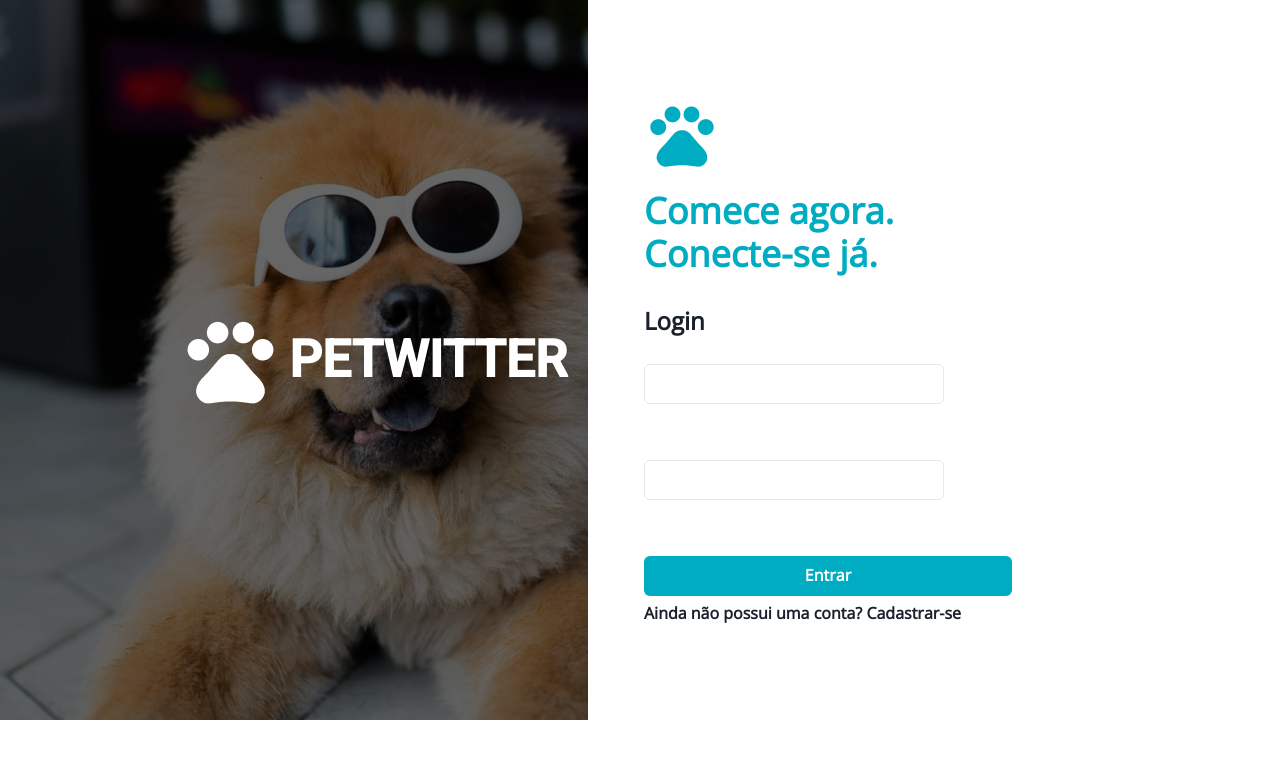
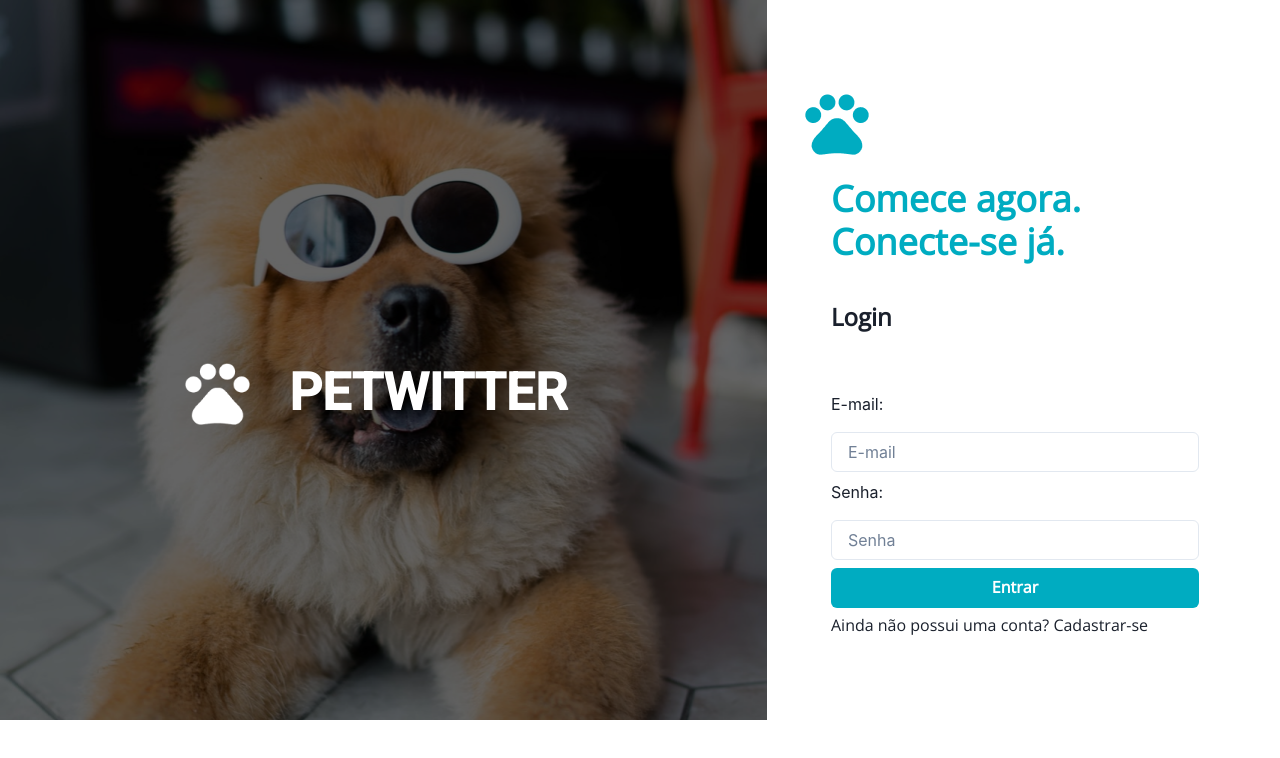
Before and after one commit to Victorcsilva/FrontPetwitter, a React (Create React App) app: page / in a window 1280 px wide. Shown: the top 758 px of the page. Built offline with nearby package versions, Linux system fonts and the light colour scheme; no server answers.

Commit message:
Tela de Cadastro e ajuste no login

```diff
--- a/package.json
+++ b/package.json
@@ -3,6 +3,7 @@
   "version": "0.1.0",
   "private": true,
   "dependencies": {
+    "@chakra-ui/icons": "^2.0.1",
     "@chakra-ui/react": "^2.1.0",
     "@emotion/react": "^11.9.0",
     "@emotion/styled": "^11.8.1",
@@ -14,6 +15,7 @@
     "react": "^18.0.0",
     "react-dom": "^18.0.0",
     "react-hook-form": "^7.31.2",
+    "react-icons": "^4.3.1",
     "react-router-dom": "6",
     "react-scripts": "5.0.0",
     "styled-components": "^5.3.3",
--- a/src/routes/Cadastro.js
+++ b/src/routes/Cadastro.js
@@ -0,0 +1,128 @@
+import {Heading,
+        Stack,
+        Link,
+        Button,
+        Input,
+        Flex,
+        Text,
+       Image} from '@chakra-ui/react';
+      import dogimage from '../images/dog1.png'
+      import patas from '../images/pets.png'
+      import symbol from '../images/symbol.png'
+      import patasblue from '../images/petsblue.png'
+import { Link as ReachLink } from "react-router-dom"
+
+
+function Cadastro() {
+
+  return (
+<Flex display={'flex'} direction={['column', 'row']} >
+     <Flex
+           align={'center'}
+           justify='center'>
+             <Flex>
+                <Image src={dogimage}
+                        display='flex'
+                        w={['100%','767px']}
+                        h={['100%','720px']}/>
+
+                    <Image src={patas}
+                            display='flex'
+                            left={[37,179]}
+                            top={[67,354]}
+                            position={'absolute'}
+                            w={['72px','77px']}  />
+
+                        <Text  fontSize={['0%','51.5px']}
+                              color={'#FFFFFF'}
+                              fontFamily= {'Roboto'}
+                              fontWeight={'700'}
+                              left={289}
+                              top={[67,354]}
+                              position={'absolute'} > PETWITTER</Text>
+            </Flex>
+      </Flex>
+     <Flex  justifyContent={'center'} align={'center'} marginLeft={'32px'}>
+        <Stack spacing={4} w={'full'} >
+              <Image src={symbol} w={['0%','76px']} />
+
+
+              <Stack justifyContent={'center'} marginLeft={'32px'}>
+        <Heading fontSize={'24px'}  fontFamily= {'Open Sans'} fontWeight={'600'} marginTop={'32px'}> Cadastro </Heading>
+
+          <Flex
+              as="form"
+              mt="20px"
+
+              >
+              <Stack
+                  maxWidth={['300px','100%']}
+                      justifyContent={'center'}
+                      marginTop={'32px'}>
+
+                        <Text mb='8px'>Nome:</Text>
+                        <Input name="Nome"
+                                type="text"
+                                placeholder="Nome"
+                                focusBorderColor='#00ACC1'
+                               />
+
+                    <Text mb='8px'>E-mail:</Text>
+                        <Input name="email"
+                                type="text"
+                                placeholder="E-mail"
+                                focusBorderColor='#00ACC1'
+                               />
+                               <Text mb='8px'>Nome de usuário:</Text>
+                               <Input name="Nome de usuário"
+                                type="text"
+                                placeholder="Nome de usuário"
+                                focusBorderColor='#00ACC1'
+                               />
+
+                                <Text mb='8px'> Senha: </Text>
+                                  <Input
+                                    name="password"
+                                    type="password"
+                                    placeholder="Senha"
+                                    focusBorderColor='#00ACC1'/>
+
+                                      <Button
+                                            type="submit"
+                                            w={['296px','368px']}
+                                            colorScheme={'#00ACC1'}
+                                            bgColor={'#00ACC1'}
+                                            color={'#FFFFFF'}
+                                            variant={'solid'}
+                                            border-radius= {'4px'}
+                                            fontFamily= {'Open Sans'}>
+                                              Entrar
+                                            </Button>
+
+       </Stack>
+              </Flex>
+                <Text fontSize={'16px'} fontStyle={'normal'} fontFamily= {'Open Sans'} fontWeight={'400'}>Já Possui Cadastro? </Text>
+                      <Link as={ReachLink} to= "/" Color={'#00ACC1'} >Faça Login</Link>
+
+ </Stack>
+          </Stack>
+     </Flex>
+     <Flex display={'flex'} justifyContent='center' marginTop={'50px'}>
+                      <Image
+                           src={patasblue}
+                            display='flex'
+                            w={['29px','0%']}
+                            />
+
+                        <Text  fontSize={['21px','0%']}
+                              color={'#00ACC1'}
+                              fontFamily= {'Roboto'}
+                              fontWeight={'700'}
+                              marginLeft={'21px'}> PETWITTER</Text>
+                        </Flex>
+</Flex>
+
+  );
+}
+
+export default Cadastro;
--- a/src/routes/Login.js
+++ b/src/routes/Login.js
@@ -1,7 +1,14 @@
-import { useLocation, useNavigate } from "react-router-dom";
+import { useLocation, useNavigate,} from "react-router-dom";
 import { useAuth } from "../context/auth-context";
-import {Heading,Stack,Link,Button,Input,Flex,} from '@chakra-ui/react';
-
+import {Heading,
+        Stack,
+        Link,
+        Button,
+        Input,
+        Flex,
+        Text,
+       } from '@chakra-ui/react';
+ import { Link as ReachLink } from "react-router-dom"
 
 function Login() {
   const navigate = useNavigate();
@@ -23,21 +30,37 @@ function Login() {
 
   return (
 
-    <Stack>
-    <Heading fontSize={'36px'} color={'#00ACC1'} fontFamily= {'Open Sans'} >Comece agora.<p>Conecte-se já.</p></Heading>
-    <Heading fontSize={'24px'} paddingTop={'24px'} fontFamily= {'Open Sans'}> Login </Heading>
+    <Stack justifyContent={'center'} marginLeft={'32px'}>
+        <Heading fontSize={['0%','36px']} color={'#00ACC1'} fontFamily= {'Open Sans'} >Comece agora.<p>Conecte-se já.</p></Heading>
+        <Heading fontSize={'24px'}  fontFamily= {'Open Sans'} fontWeight={'600'} marginTop={'32px'}> Login </Heading>
+
           <Flex
               as="form"
               mt="20px"
               onSubmit={handleSubmit}
-     ><Stack spacing='56px' maxWidth={['100%','300px']}>
-          email:
-        <Input name="email" type="text" />
-          senha:
-        <Input name="password" type="password" />
+              >
+              <Stack
+                  maxWidth={['300px','100%']}
+                      justifyContent={'center'}
+                      marginTop={'32px'}>
+
+                    <Text mb='8px'>E-mail:</Text>
+                        <Input name="email"
+                                type="text"
+                                placeholder="E-mail"
+                                focusBorderColor='#00ACC1'
+                               />
+
+                                <Text mb='8px'> Senha: </Text>
+                                  <Input
+                                    name="password"
+                                    type="password"
+                                    placeholder="Senha"
+                                    focusBorderColor='#00ACC1'/>
+
                                       <Button
                                             type="submit"
-         w='368px'
+                                            w={['296px','368px']}
                                             colorScheme={'#00ACC1'}
                                             bgColor={'#00ACC1'}
                                             color={'#FFFFFF'}
@@ -49,8 +72,8 @@ function Login() {
 
        </Stack>
               </Flex>
-    <Heading fontSize={'16px'} fontStyle={'normal'} fontFamily= {'Open Sans'} > Ainda não possui uma conta?
-          <Link to = "/Cadastro"> Cadastrar-se</Link>
+                   <Heading fontSize={'16px'} fontStyle={'normal'} fontFamily= {'Open Sans'} fontWeight={'400'}> Ainda não possui uma conta?
+                      <Link as={ReachLink} to= "/cadastro" fontColor={'#00ACC1'} > Cadastrar-se</Link>
                   </Heading>
  </Stack>
   );
--- a/src/routes/PublicPage.js
+++ b/src/routes/PublicPage.js
@@ -8,31 +8,66 @@ import dogimage from '../images/dog1.png'
 import Login from './Login'
 import patas from '../images/pets.png'
 import symbol from '../images/symbol.png'
+import patasblue from '../images/petsblue.png'
+
 
 function Home() {
   return (
-<Stack  display='flex'  direction={{ base: 'column', md:'row' }}>
-     <Flex w={['360px','767px']}
-           h={['262px','720px']}
-           flex={1}
-           backgroundImage = {dogimage}
-           backgroundRepeat ={'no-repeat'}
-           position={'stact'}
+<Flex display={'flex'} direction={['column', 'row']} >
+     <Flex
            align={'center'}
            justify='center'>
-             <Image src={patas}  display='flex' left={179} position={'absolute'}/>
-            <Text  fontSize={'51.5px'} color={'#FFFFFF'} fontFamily= {'Roboto'}  fontWeight={'700'}left={289} position={'absolute'} >PETWITTER</Text>
+             <Flex>
+                <Image src={dogimage}
+                        display='flex'
+                        w={['100%','767px']}
+                        h={['100%','720px']}/>
+
+                    <Image src={patas}
+                            display='flex'
+                            left={[37,179]}
+                            top={[67,354]}
+                            position={'absolute'}
+                            w={['72px','77px']}  />
+
+                        <Text  fontSize={['0%','51.5px']}
+                              color={'#FFFFFF'}
+                              fontFamily= {'Roboto'}
+                              fontWeight={'700'}
+                              left={289}
+                              top={[67,354]}
+                              position={'absolute'} > PETWITTER</Text>
+
+                              <Text  fontSize={['36px','0%']}
+                                    color={'#FFFFFF'}
+                                    fontFamily= {'Open Sans'}
+                                    fontStyle={'normal'}
+                                    fontWeight={'700'}
+                                    left={26}
+                                    top={139.12}
+                                    position={'absolute'} >Comece agora.<p>Conecte-se já.</p></Text>
+            </Flex>
       </Flex>
-      <Flex p={12} flex={1} align={'center'}>
-        <Stack spacing={4} w={'full'} maxW={'md'}>
-          <Flex flex={1} >
-              <Image src={symbol}/>
-          </Flex>
+     <Flex  justifyContent={'center'} align={'center'} marginLeft={'32px'}>
+        <Stack spacing={4} w={'full'} >
+              <Image src={symbol} w={['0%','76px']} />
               <Login/>
-        </Stack>
-         </Flex>
+          </Stack>
+     </Flex>
+     <Flex display={'flex'} justifyContent='center' marginTop={'50px'}>
+                      <Image
+                           src={patasblue}
+                            display='flex'
+                            w={['29px','0%']}
+                            />
 
-</Stack>
+                        <Text  fontSize={['21px','0%']}
+                              color={'#00ACC1'}
+                              fontFamily= {'Roboto'}
+                              fontWeight={'700'}
+                              marginLeft={'21px'}> PETWITTER</Text>
+                        </Flex>
+</Flex>
   );
 }
 export default Home;
```
Also changed, not shown: src/images/petsblue.png (added), 1 other file (tests, documents, lock files or other folders). Lines whose indentation alone changed are shown as unchanged.
